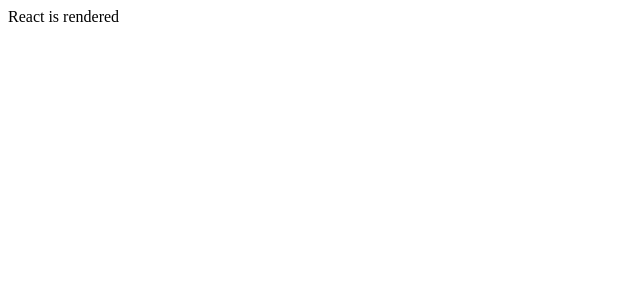
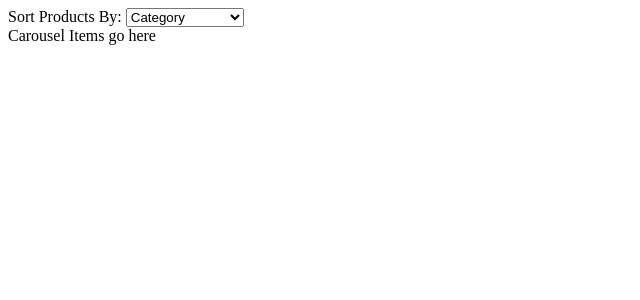
Before and after one commit to JTWENL/similarItems, a React app: page / in a window 1280 px wide. Shown: the top 300 px of the page, without its empty margins (0-640 px from the left). Built offline with nearby package versions, Linux system fonts and the light colour scheme; the HTML template or start-up script is replaced by a standard one.

Commit message:
added a sortby form

```diff
--- /dev/null
+++ b/src/components/CarouselItem.jsx
@@ -0,0 +1,11 @@
+import React from 'react';
+
+let CarouselItem = (props) => {
+  return (
+    <div>
+      Carousel Items go here
+    </div>
+  )
+}
+
+export default CarouselItem;
--- a/src/components/app.jsx
+++ b/src/components/app.jsx
@@ -1,4 +1,5 @@
 import React from 'react';
+import CarouselItem from './CarouselItem.jsx';
 
 
 class App extends React.Component {
@@ -6,13 +7,37 @@
     super(props)
 
     this.state = {
-      placeholder: true
+      sortParam: 'category'
     }
+    this.onSortParamChange = this.onSortParamChange.bind(this);
+  }
+
+  onSortParamChange (event) {
+    event.preventDefault();
+    this.setState({sortParam: event.target.value})
   }
 
   render() {
     return(
-      <div>React is rendered</div>
+      <div>
+        <div>
+          <form
+            onChange={this.onSortParamChange}
+            value={this.state.sortParam}>
+              <label>Sort Products By: </label>
+            <select>
+              <option value='category'>Category</option>
+              <option value='isSale'>On Sale</option>
+              <option value='shortDescription'>By Color</option>
+              <option value='liked'>Products I Liked</option>
+              <option value='averageRating'>Average Rating</option>
+            </select>
+          </form>
+        </div>
+        <div className="carousel">
+        <CarouselItem />
+        </div>
+      </div>
     );
   }
 }
--- a/webpack.config.js
+++ b/webpack.config.js
@@ -2,7 +2,7 @@
 
 module.exports = {
   entry: {
-    path: path.resolve(__dirname, '/src'),
+    path: path.resolve(__dirname, '/src/index.js'),
   },
   output: {
     path: path.resolve(__dirname, 'dist'),
@@ -10,7 +10,7 @@
   module: {
     rules: [
       {
-        test: /\.(js|jsx)/,
+        test: /\.js|jsx/,
         exclude: /node_modules/,
         use: {
           loader: 'babel-loader',
```
Also changed, not shown: 2 other files (tests, documents, lock files or other folders).
